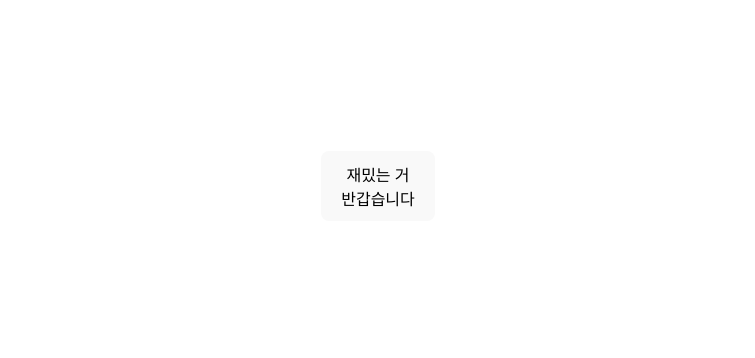
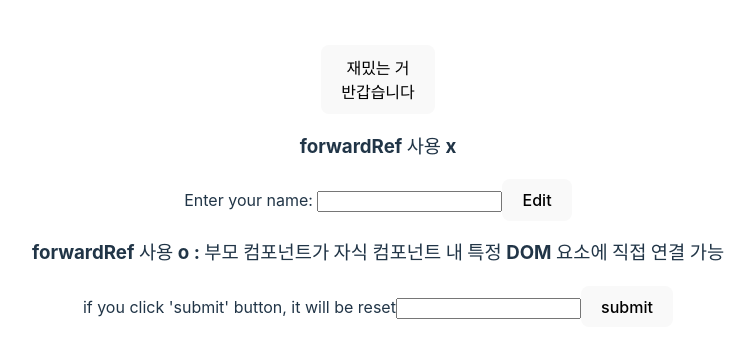
Before and after one commit to Frontend-sujin/sujin-app, a React (Vite) app: page / in a window 1280 px wide. Shown: the part 214-572 px from the top of the page, without its empty margins (262-1017 px from the left). Built offline with nearby package versions, Linux system fonts and the light colour scheme.

Commit message:
forwardRef 필요한 이유

```diff
--- a/src/App.tsx
+++ b/src/App.tsx
@@ -1,5 +1,6 @@
 import './App.css';
 import Button from './components/Button/Button';
+import { Form, Form2 } from './examples/forwardRef';
 
 function App() {
    return (
@@ -7,6 +8,8 @@ function App() {
          <Button before={<>재밌는 거</>}>
             <div>반갑습니다</div>
          </Button>
+         <Form></Form>
+         <Form2></Form2>
       </>
    );
 }
--- /dev/null
+++ b/src/examples/forwardRef.tsx
@@ -0,0 +1,92 @@
+import React, { forwardRef, useRef } from 'react';
+
+// Case 1. forwardRef 쓰지 않았을 때: `ref` 가 특정 DOM 요소에 직접 연결되지 않음.
+
+// 부모 컴포넌트
+export const Form = () => {
+   const ref = useRef<HTMLInputElement>(null);
+
+   const handleClick = () => {
+      if (ref.current) {
+         ref.current.focus();
+      }
+   };
+
+   return (
+      <form>
+         <h3>forwardRef 사용 x</h3>
+         {/* 자식 컴포넌트 MyInput 에게 ref 를 일반 prop 으로 전달시켜줌 */}
+         <MyInput label="Enter your name: " ref={ref} />
+         <button type="button" onClick={handleClick}>
+            Edit
+         </button>
+      </form>
+   );
+};
+
+interface Props {
+   label: string;
+   ref: React.Ref<HTMLInputElement>;
+}
+
+// 자식 컴포넌트 (forwardRef 사용 x)
+const MyInput = (props: Props) => {
+   const { label, ref } = props;
+
+   return (
+      <label>
+         {label}
+         <input ref={ref} />
+      </label>
+   );
+};
+
+// Case 2. forwardRef 썼을 때: `ref` 가 특정 DOM 요소에 직접 연결됨.
+
+// 부모 컴포넌트
+export const Form2 = () => {
+   const ref = useRef<HTMLInputElement>(null);
+
+   const handleClick = () => {
+      if (ref.current) {
+         ref.current.focus();
+         ref.current.value = '';
+      }
+   };
+
+   return (
+      <form>
+         <h3>
+            forwardRef 사용 o : 부모 컴포넌트가 자식
+            컴포넌트 내 특정 DOM 요소에 직접 연결 가능
+         </h3>
+         {/* ref 를 prop 으로 보내주는데, 자식 컴포넌트 MyInput2 는 forwardRef 의 두번째 인자로 해당 Ref 를 받게 됨 */}
+         <MyInput2
+            label="if you click 'submit' button, it will be reset"
+            ref={ref}
+         />
+         <button type="button" onClick={handleClick}>
+            submit
+         </button>
+      </form>
+   );
+};
+
+interface Props2 {
+   label: string;
+}
+
+// 자식 컴포넌트 (forwardRef 사용)
+// 이때 ref의 타입은 React.Ref<HTMLInputElement> 가 아니라 HTMLInputElement 이다!
+const MyInput2 = forwardRef<HTMLInputElement, Props2>(
+   (props, ref) => {
+      const { label } = props;
+
+      return (
+         <label>
+            {label}
+            <input type="text" ref={ref} />
+         </label>
+      );
+   },
+);
```
